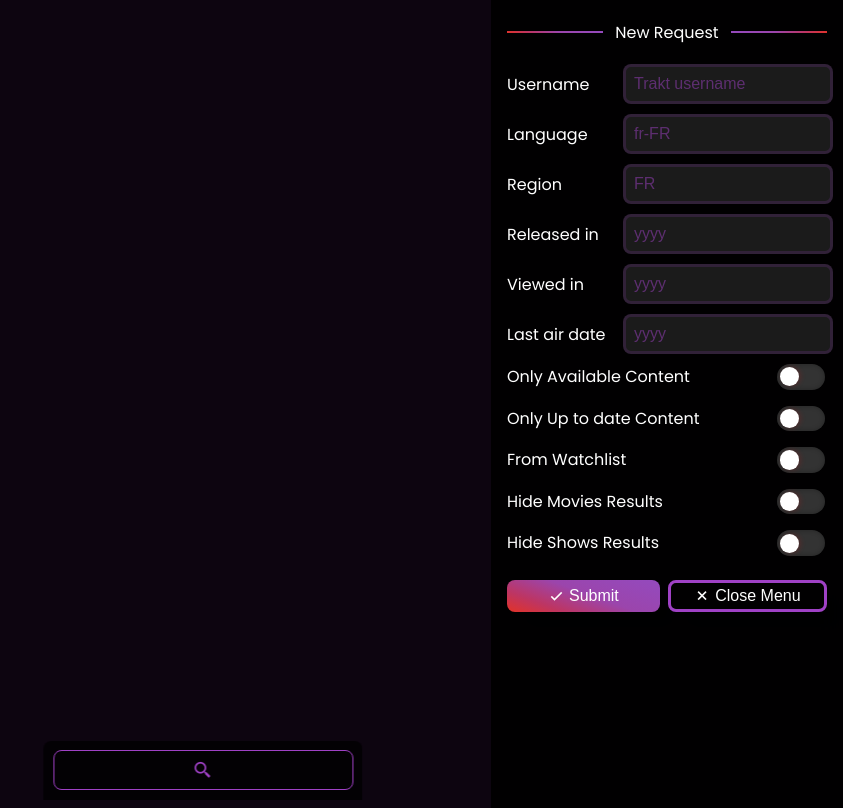
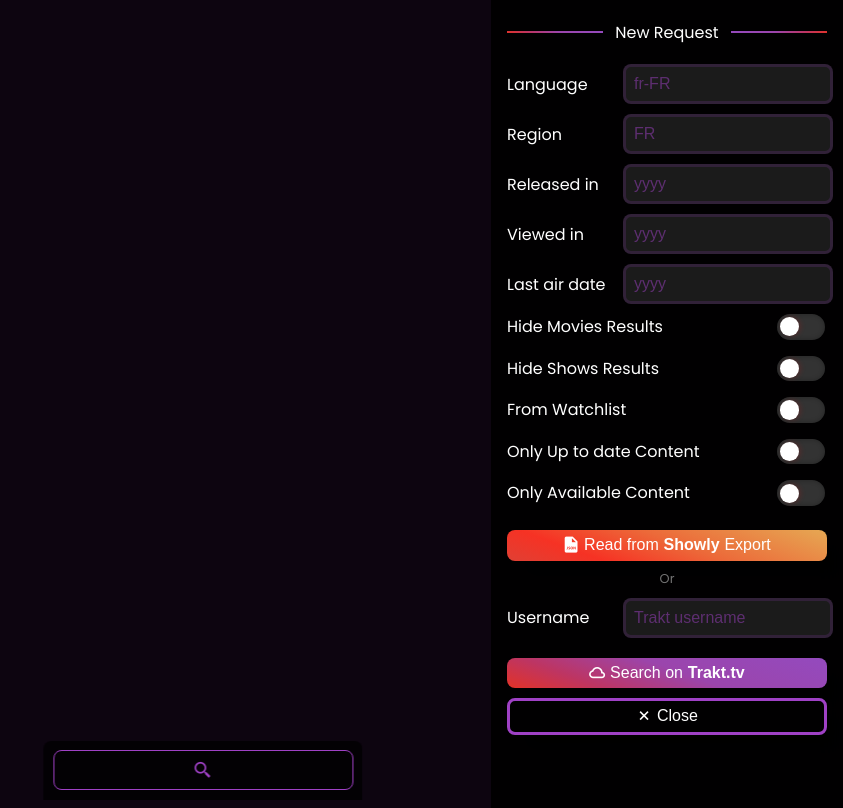
Before and after one commit to ArthurTakase/TraktWrapped, a React (Vite) app: page / in a window 1280 px wide. Shown: the whole page, without its empty margins (437-1280 px from the left). Built offline with nearby package versions, Linux system fonts and the light colour scheme.

Commit message:
FEAT: new menu

```diff
--- a/src/Components/Grid.jsx
+++ b/src/Components/Grid.jsx
@@ -220,16 +220,30 @@ export default function Grid() {
         up_to_date: urlParams.get('up_to_date') == "true",
         hideMovies,
         hideShows,
-        months: urlParams.get('months')?.split(',') || []
+        months: urlParams.get('months')?.split(',') || [],
+        fromShowly: urlParams.get('fromShowly') == "true"
     }
     const type = sort.watchlist == true ? 'watchlist' : 'watched'
     sort.months = sort.months.map(month => parseInt(month, 10))
     WrappedData.sort = sort
 
+    allRef.updateGrid = (showlyData = null) => {
+        console.log("useEffect Grid")
+
+        if (sort.fromShowly) {
+            if (showlyData == null) {
+                setLoadInfos(<Load info="No data from Showly, please make a new request." />)
+                return
+            }
+            setLoadInfos(<Load info="Loading data from Showly..." />)
+            console.log(showlyData)
+            return
+        } else if (username !== null && username !== "")
+            getData(setLoadInfos, username, type, sort, setMovies, setShows, setLoremMovies, setLoremShows)
+    }
 
     useEffect(() => {
-        if (username == null || username === "") return
-        getData(setLoadInfos, username, type, sort, setMovies, setShows, setLoremMovies, setLoremShows)
+        allRef.updateGrid()
     }, []);
 
     return (
--- a/src/Components/Menu.jsx
+++ b/src/Components/Menu.jsx
@@ -10,7 +10,8 @@ import Select from 'react-select'
 export default function Menu({ setSearchParams }) {
     const [wrapped, setWrapped] = useState(<></>)
 
-    function submit() {
+    function setParams(fromShowly = false)
+    {
         const params = {}
 
         params.username = allRef.username.current.value
@@ -25,6 +26,7 @@ export default function Menu({ setSearchParams }) {
         params.hideShows = allRef.hideShows.current.checked
         params.region = allRef.region.current.value || 'FR'
         params.months = allRef.months.current.getValue().map(obj => obj.value).join(',')
+        params.fromShowly = fromShowly
 
         // remove empty params or false params
         Object.keys(params).forEach(key => {
@@ -32,7 +34,33 @@ export default function Menu({ setSearchParams }) {
         })
 
         setSearchParams(params)
+    }
+
+    function submit() {
+        setParams()
         window.location.reload()
+    }
+
+    function submitShowly() {
+        setParams(true)
+
+        const fileInput = document.createElement('input')
+        fileInput.type = 'file'
+        fileInput.accept = '.json'
+        fileInput.click()
+
+        fileInput.addEventListener('change', () => {
+            const file = fileInput.files[0]
+            const reader = new FileReader()
+
+            reader.onload = () => {
+                const data = JSON.parse(reader.result)
+                allRef.updateGrid(data)
+                toggleMenu()
+            }
+
+            reader.readAsText(file)
+        })
     }
 
     function launchWrapped() {
@@ -58,9 +86,6 @@ export default function Menu({ setSearchParams }) {
     }
 
     allRef.launchWrapped = launchWrapped
-
-    function monthOptions() {
-    }
 
     useEffect(() => {
         allRef.seen.current.addEventListener('input', () => {
@@ -90,10 +115,6 @@ export default function Menu({ setSearchParams }) {
             <div className='menu'>
                 <div className='submenu-title'>
                     New Request
-                </div>
-                <div className='inputgroup'>
-                    <label htmlFor="username">Username</label>
-                    <input type="text" placeholder="Trakt username" ref={allRef.username} />
                 </div>
                 <div className='inputgroup'>
                     <label htmlFor="lang">Language</label>
@@ -126,16 +147,22 @@ export default function Menu({ setSearchParams }) {
                     <input type="text" placeholder="yyyy" ref={allRef.last_air_date} />
                 </div>
                 <div className='checkZone'>
-                    <Checkbox label="Only Available Content" r={allRef.available} id="available" onChange={() => {}} />
-                    <Checkbox label="Only Up to date Content" r={allRef.up_to_date} id="up_to_date" onChange={() => {}} />
-                    <Checkbox label="From Watchlist" r={allRef.watchlist} id="watchlist" onChange={() => {}} />
                     <Checkbox label="Hide Movies Results" r={allRef.hideMovies} id="hideMovies" onChange={() => {}} />
                     <Checkbox label="Hide Shows Results" r={allRef.hideShows} id="hideShows" onChange={() => {}} />
+                    <Checkbox label="From Watchlist" r={allRef.watchlist} id="watchlist" onChange={() => {}} />
+                    <Checkbox label="Only Up to date Content" r={allRef.up_to_date} id="up_to_date" onChange={() => {}} />
+                    <Checkbox label="Only Available Content" r={allRef.available} id="available" onChange={() => {}} />
                 </div>
             </div>
             <div className='submit'>
-                <button onClick={submit}><i className='bx bx-check'></i>Submit</button>
-                <button className="border" onClick={toggleMenu}><i className='bx bx-x'></i>Close Menu</button>
+                <button onClick={submitShowly} className='showly'><i className='bx bxs-file-json'></i>Read from <b>Showly</b> Export</button>
+                <div className='center-text'>Or</div>
+                <div className='inputgroup'>
+                    <label htmlFor="username">Username</label>
+                    <input type="text" placeholder="Trakt username" ref={allRef.username} />
+                </div>
+                <button onClick={submit}><i className='bx bx-cloud'></i>Search on <b>Trakt.tv</b></button>
+                <button className="border" onClick={toggleMenu}><i className='bx bx-x'></i>Close</button>
             </div>
         </div>
         {wrapped}
--- a/src/scss/form.scss
+++ b/src/scss/form.scss
@@ -127,6 +127,14 @@
     justify-content: center;
     flex-direction: column;
     border-radius: 0.5rem;
+}
+
+.center-text {
+    text-align: center;
+    color: rgba(255, 255, 255, 0.446);
+    font-size: 0.8rem;
+}
+
 .inputgroup {
     display: grid;
     grid-template-columns: 100px 1fr;
@@ -153,14 +161,16 @@
         grid-area: 1 / 1 / 2 / 2;
     }
 }
-}
 
 .submit {
     display: flex;
-    gap: 0.5rem;
+    flex-direction: column;
+    gap: 0.6rem;
     padding-bottom: 1.5rem;
     padding-top: 0.5rem;
     button {
+        padding-bottom: 0.4rem;
+        padding-top: 0.4rem;
         flex: 1;
         background: rgb(148, 74, 190);
         background: linear-gradient(
@@ -187,6 +197,16 @@
         }
         i {
             scale: 1.2;
+        }
+        &.showly {
+            background: rgb(148, 74, 190);
+            background: linear-gradient(
+                200deg,
+                rgb(230, 168, 83) 0%,
+                rgba(#ec6939, 1) 46%,
+                rgba(#f63224, 1) 76%,
+                rgba(#e04034, 1) 100%
+            );
         }
     }
     button.border {
```
Also changed, not shown: 1 other file (tests, documents, lock files or other folders). Lines whose indentation alone changed are shown as unchanged.
